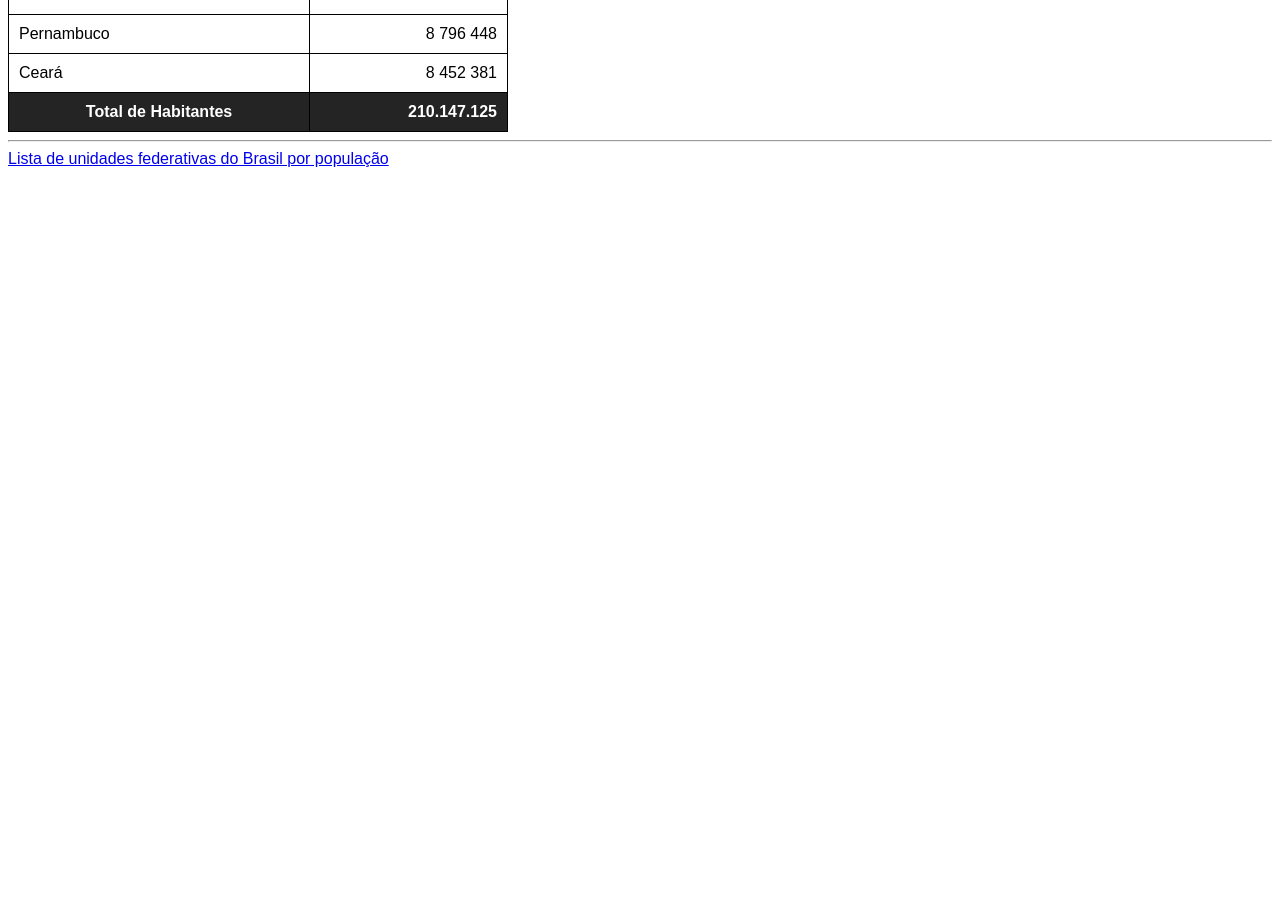
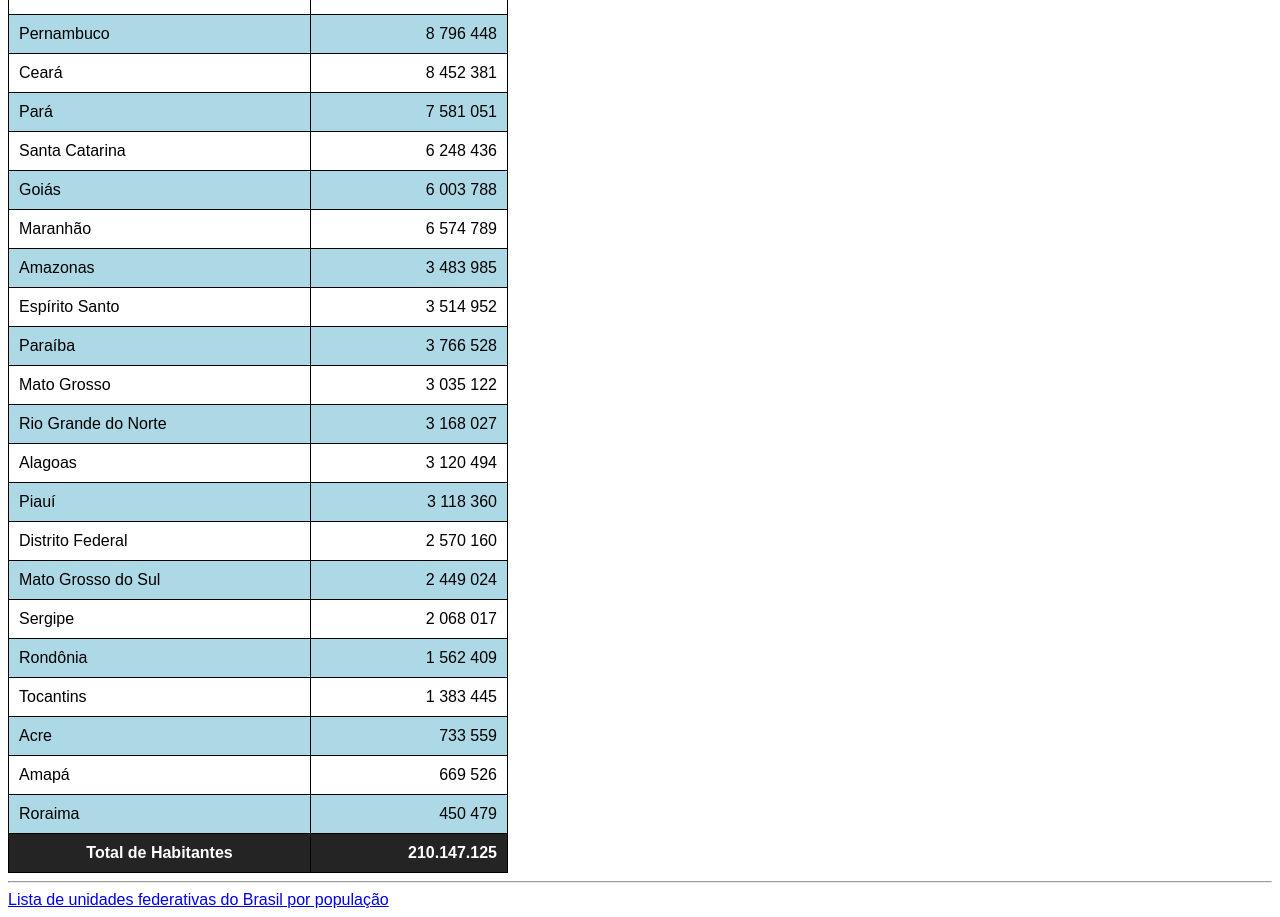
Before and after one commit to Manoel-DJS/HTML-CSS, a plain HTML site: page Exercícios/ex023/tabela02.html in a window 1280 px wide. Shown: the part 380-1297 px from the top of the page. Before the commit the page ends 800 px from the top, so only its background shows below. Drawn offline with Linux system fonts and the light colour scheme.

Commit message:
Update tabela02.html

```diff
--- a/Exercícios/ex023/tabela02.html
+++ b/Exercícios/ex023/tabela02.html
@@ -29,6 +29,10 @@
         thead, tfoot{
             background-color: #242424;
             color: white;
+        }
+        /*odd ou even ou 2n, 3n, 4n ... ou com negativo tbm*/
+        tbody > tr:nth-child(odd){
+            background-color: lightblue;
         }
         td.num{
             text-align: right;
@@ -91,6 +95,82 @@
                 <td>Ceará</td>
                 <td class="num">8 452 381</td>
             </tr>
+            <tr> <!-- Linha 9-->
+                <td>Pará</td>
+                <td class="num">7 581 051</td>
+            </tr>
+            <tr> <!-- Linha 10-->
+                <td>Santa Catarina</td>
+                <td class="num">6 248 436</td>
+            </tr>
+            <tr> <!-- Linha 11-->
+                <td>Goiás</td>
+                <td class="num">6 003 788</td>
+            </tr>
+            <tr> <!-- Linha 12-->
+                <td>Maranhão</td>
+                <td class="num">6 574 789</td>
+            </tr>
+            <tr> <!-- Linha 13-->
+                <td>Amazonas</td>
+                <td class="num">3 483 985</td>
+            </tr>
+            <tr> <!-- Linha 14-->
+                <td>Espírito Santo</td>
+                <td class="num">3 514 952</td>
+            </tr>
+            <tr> <!-- Linha 15-->
+                <td>Paraíba</td>
+                <td class="num">3 766 528</td>
+            </tr>
+            <tr> <!-- Linha 16-->
+                <td>Mato Grosso</td>
+                <td class="num">3 035 122</td>
+            </tr>
+            <tr> <!-- Linha 17-->
+                <td>Rio Grande do Norte</td>
+                <td class="num">3 168 027</td>
+            </tr>
+            <tr> <!-- Linha 18-->
+                <td>Alagoas</td>
+                <td class="num">3 120 494</td>
+            </tr>
+            <tr> <!-- Linha 19-->
+                <td>Piauí</td>
+                <td class="num">3 118 360</td>
+            </tr>
+            <tr> <!-- Linha 20-->
+                <td>Distrito Federal</td>
+                <td class="num">2 570 160</td>
+            </tr>
+            <tr> <!-- Linha 21-->
+                <td>Mato Grosso do Sul</td>
+                <td class="num">2 449 024</td>
+            </tr>
+            <tr> <!-- Linha -->
+                <td>Sergipe</td>
+                <td class="num">2 068 017</td>
+            </tr>
+            <tr> <!-- Linha -->
+                <td>Rondônia</td>
+                <td class="num">1 562 409</td>
+            </tr>
+            <tr> <!-- Linha -->
+                <td>Tocantins</td>
+                <td class="num">1 383 445</td>
+            </tr>
+            <tr> <!-- Linha -->
+                <td>Acre</td>
+                <td class="num">733 559</td>
+            </tr>
+            <tr> <!-- Linha -->
+                <td>Amapá</td>
+                <td class="num">669 526</td>
+            </tr>
+            <tr> <!-- Linha -->
+                <td>Roraima</td>
+                <td class="num">450 479</td>
+            </tr>
         </tbody>
         <tfoot>
             <tr>
```
